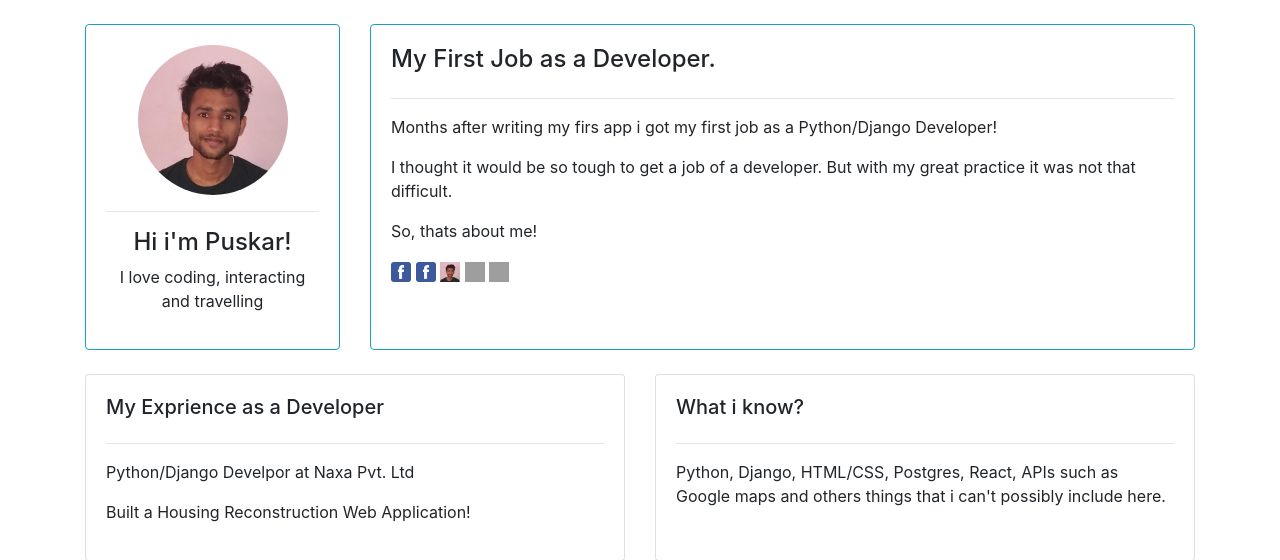
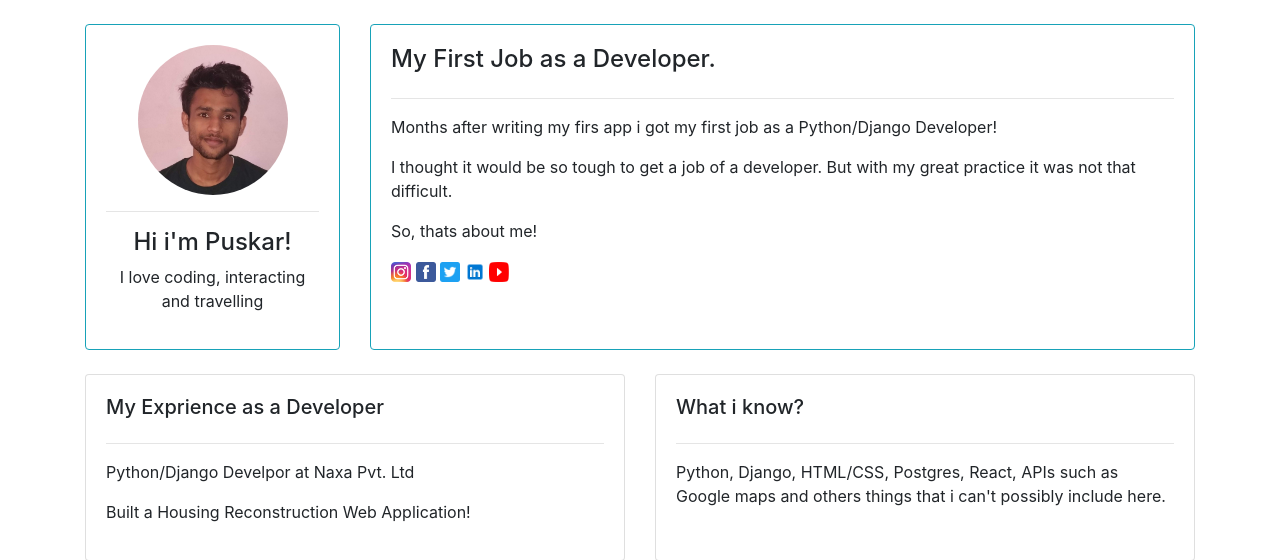
Before and after one commit to JoPuskar/myportfolio, a Django app: template base/templates/base/home.html in a window 1280 px wide. Shown: the top 560 px of the page. Run offline with Django 3.2, Linux system fonts and the light colour scheme; the template is opened without the code that fills it, so the values that code supplies are empty; some libraries are stand-ins or nearby versions; grey boxes are pictures that could not be loaded.

Commit message:
new images added

```diff
--- a/base/templates/base/home.html
+++ b/base/templates/base/home.html
@@ -39,15 +39,15 @@
                     </p>
                     <ul class="social-links">
                         <li><a href="https://instagram.com/puskarjoshi_">
-                            <img class="social" src="{% static 'images/facebook.png' %}"></a></li>
+                            <img class="social" src="{% static 'images/instagram.png' %}"></a></li>
                         <li><a href="https://facebook.com/jopuskar">
                             <img class="social" src="{% static 'images/facebook.png' %}"></a></li>
                         <li><a href="https://twitter.com/impuskarjoshi">
-                            <img class="social" src="{% static 'images/Puskar.jpg' %}"></a></li>
+                            <img class="social" src="{% static 'images/twitter.png' %}"></a></li>
                         <li><a href="https://linkedin.com/in/impuskar">
                             <img class="social" src="{% static 'images/linkedin.png' %}"></a></li>
                         <li><a href="https://youtube.com/channel/UC2zps6EywAL1mz9nqRMRa_Q">
-                            <img class="social" src="{% static 'images/Youtube.png' %}"></a></li>
+                            <img class="social" src="{% static 'images/youtube.png' %}"></a></li>
                     </ul>
                 </div>
             </div>
```
Also changed, not shown: a-staticfiles/images/Twitter.png (added), a-staticfiles/images/instagram.png (added), a-staticfiles/images/linkedin.png (added), a-staticfiles/images/twitter.png (added), a-staticfiles/images/youtube.png (added).
